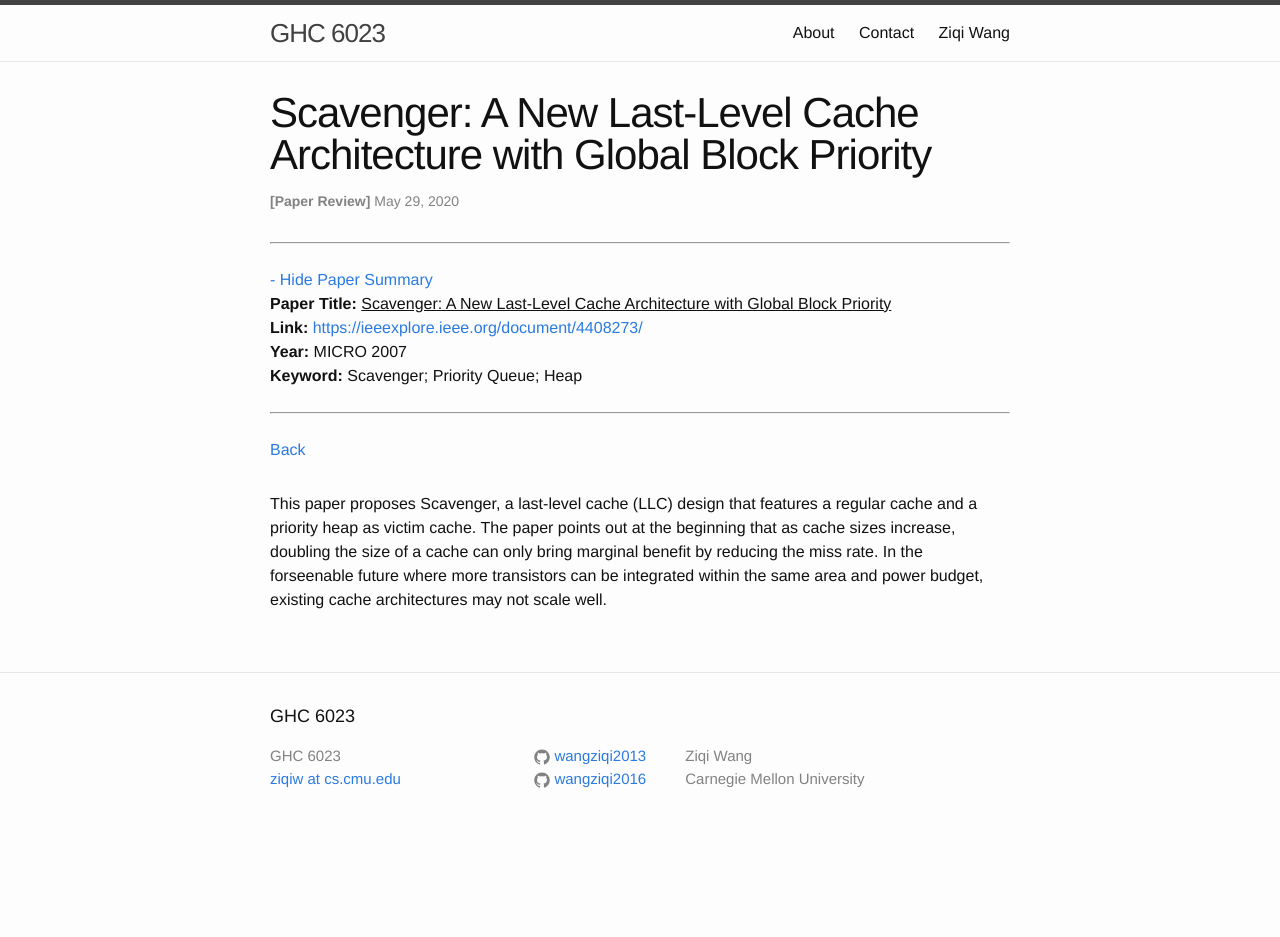
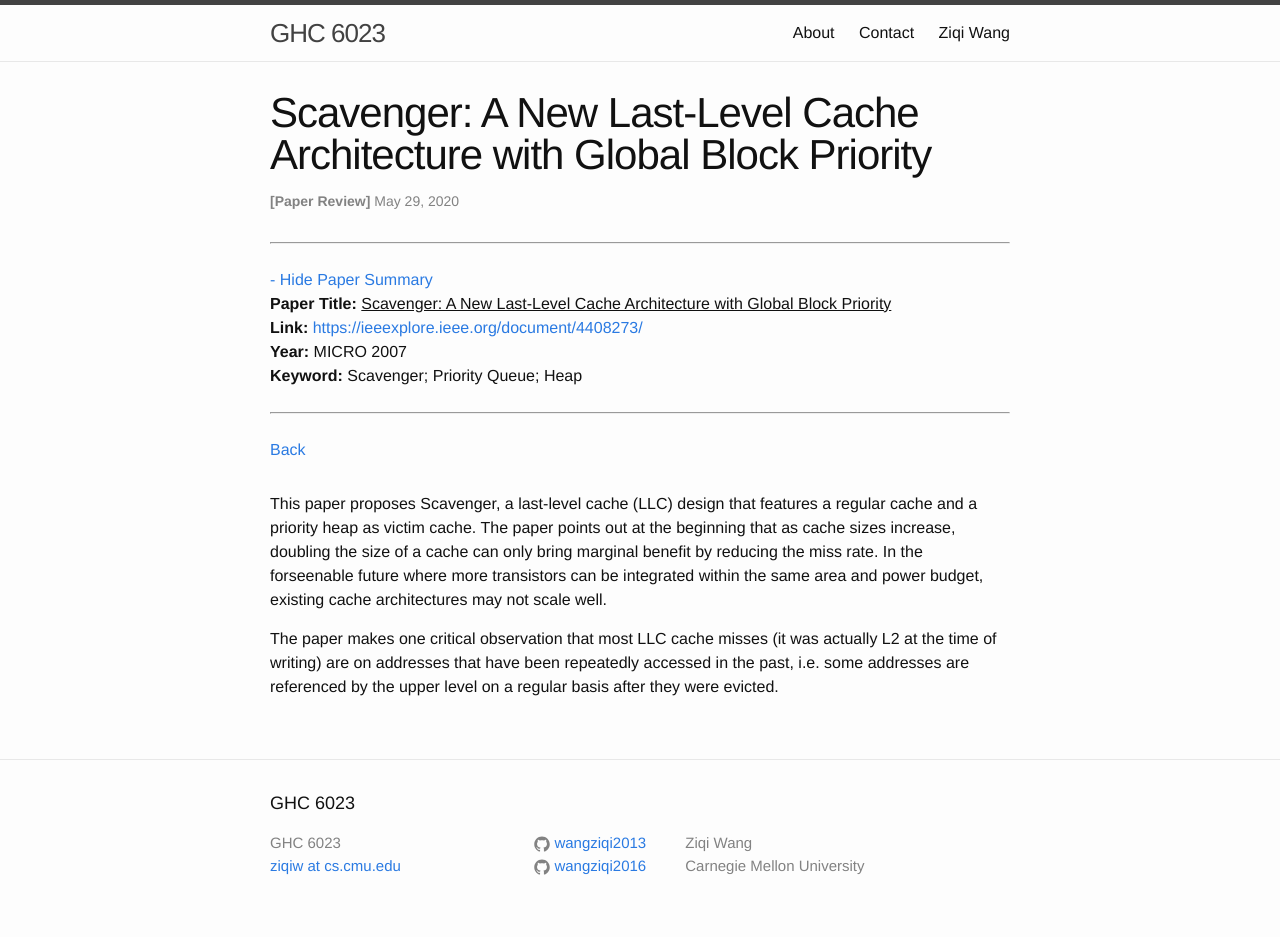
Before and after one commit to wangziqi2013/wangziqi2013.github.io, a Jekyll site: the page built from _posts/2020-05-28-scavenger.markdown, in a window 1280 px wide. Built offline with Jekyll 4.4.1, drawn with Linux system fonts in a browser that asks for light colours; before the commit the page ends 900 px from its top, so only the background shows below that.

Commit message:
Adding observation

```diff
--- a/_posts/2020-05-28-scavenger.markdown
+++ b/_posts/2020-05-28-scavenger.markdown
@@ -17,3 +17,7 @@ This paper proposes Scavenger, a last-level cache (LLC) design that features a r
 cache. The paper points out at the beginning that as cache sizes increase, doubling the size of a cache can only bring
 marginal benefit by reducing the miss rate. In the forseenable future where more transistors can be integrated within the
 same area and power budget, existing cache architectures may not scale well.
+
+The paper makes one critical observation that most LLC cache misses (it was actually L2 at the time of writing) are on
+addresses that have been repeatedly accessed in the past, i.e. some addresses are referenced by the upper level on a regular
+basis after they were evicted.
```
